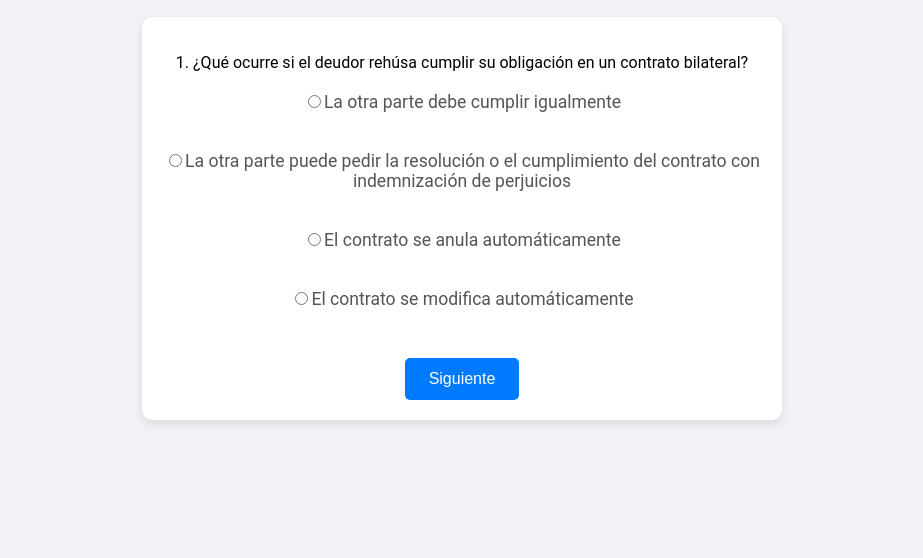
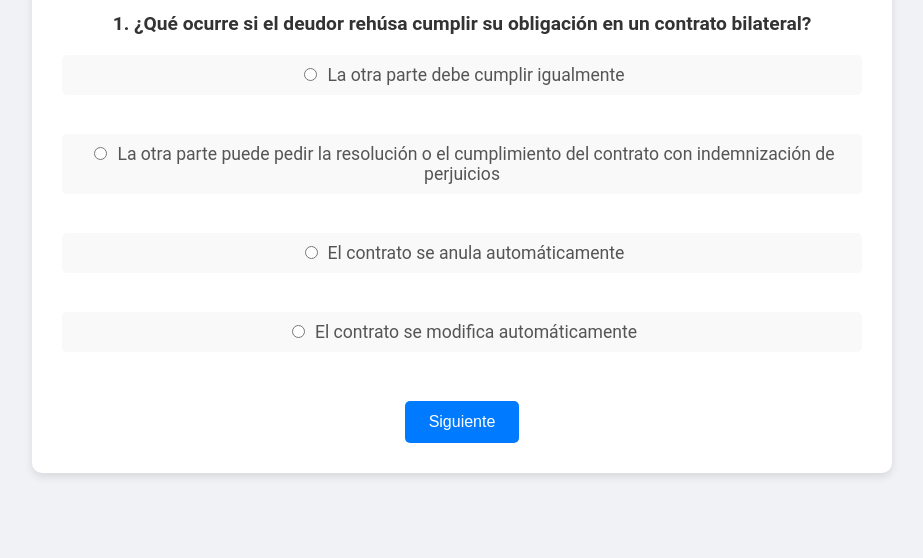
Before and after one commit to alexandersierrab/LECCIONES-DE-DERECHO-CIVIL, a plain HTML site: page index.html in a window 1280 px wide. Shown: the part 242-800 px from the top of the page, without its empty margins (178-1101 px from the left). Drawn offline with Linux system fonts and the light colour scheme.

Commit message:
mejorando mas

```diff
--- a/index.html
+++ b/index.html
@@ -12,7 +12,7 @@
     </header>
     <div class="container">
         <div id="quiz-container">
-            <p id="question"></p>
+            <p id="question" class="question-text"></p>
             <form id="quiz-form">
                 <div id="choices"></div>
                 <button type="button" id="next-button" onclick="nextQuestion()">Siguiente</button>
--- a/styles.css
+++ b/styles.css
@@ -24,10 +24,17 @@ header h1 {
     background-color: #fff;
     border-radius: 10px;
     box-shadow: 0 4px 8px rgba(0, 0, 0, 0.1);
-    padding: 20px;
+    padding: 30px;
     width: 90%;
-    max-width: 600px;
+    max-width: 800px;
     text-align: center;
+}
+
+.question-text {
+    font-weight: bold;
+    font-size: 1.2em;
+    color: #333;
+    margin-bottom: 20px;
 }
 
 form {
@@ -39,6 +46,19 @@ label {
     margin: 10px 0;
     font-size: 1.1em;
     color: #555;
+    background-color: #f9f9f9;
+    padding: 10px;
+    border-radius: 5px;
+    cursor: pointer;
+    transition: background-color 0.3s ease;
+}
+
+label:hover {
+    background-color: #e9e9e9;
+}
+
+input[type="radio"] {
+    margin-right: 10px;
 }
 
 button {
```
